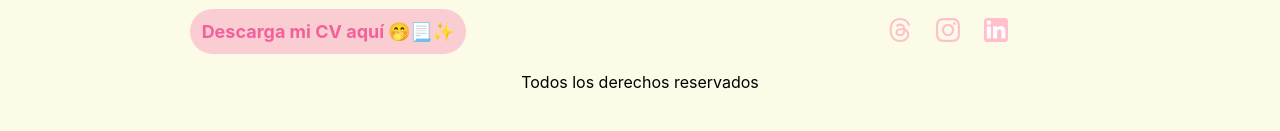
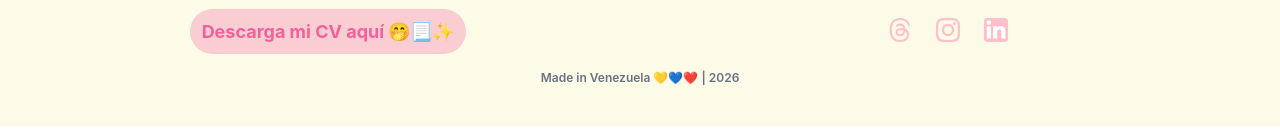
Before and after one commit to Yokaleis/Yokastina-Web-Site, a React (Vite) app: page / in a window 1280 px wide. Shown: the part 3314-3445 px from the top of the page. Built offline with nearby package versions, Linux system fonts and the light colour scheme; a web font is replaced by a local one.

Commit message:
chore: Cambios en footer made in Venezuela

```diff
--- a/src/pages/components/Footer.jsx
+++ b/src/pages/components/Footer.jsx
@@ -20,7 +20,7 @@ export function Footer() {
             </div>
         </div>
         <div className="grid grid-cols-1 text-center">
-                <p>Todos los derechos reservados</p>
+                <p className="text-xs font-semibold text-gray-500">Made in Venezuela 💛💙❤️ | 2026</p>
             </div>
 
     </div>
```
